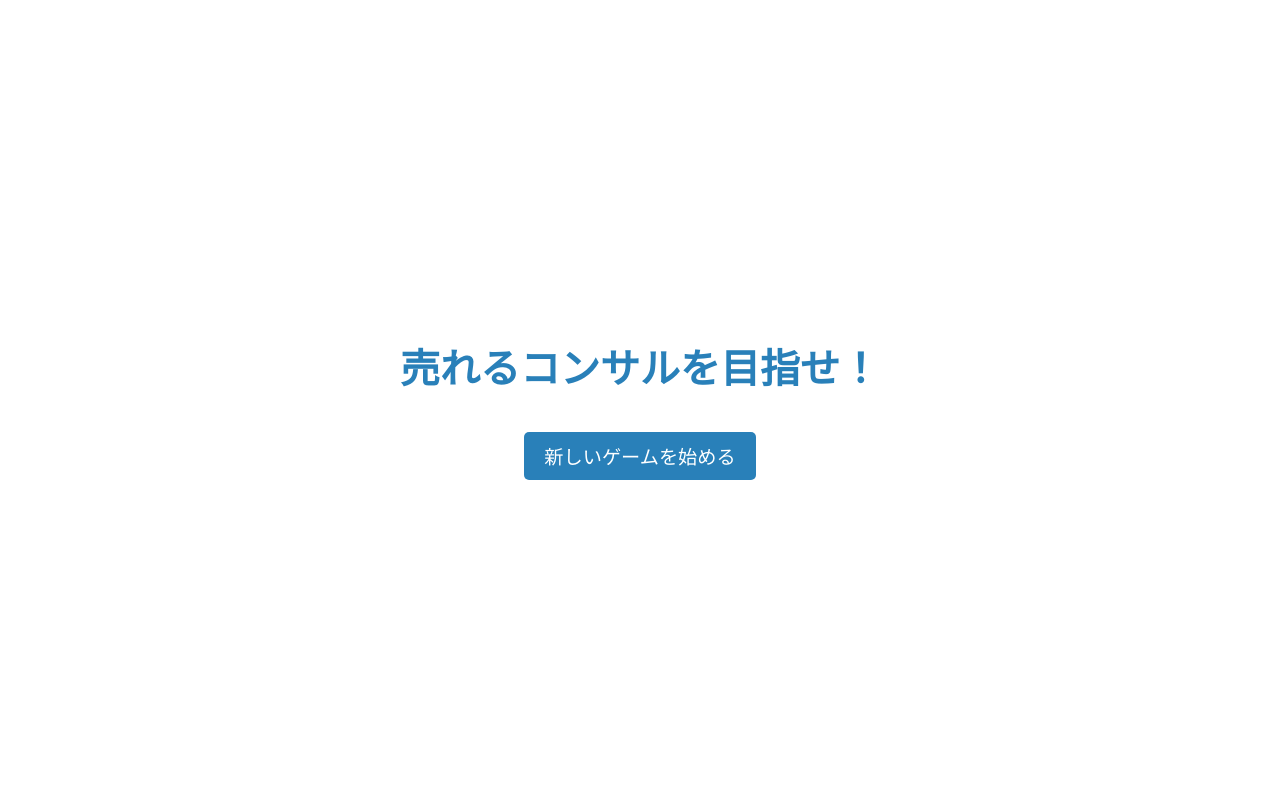
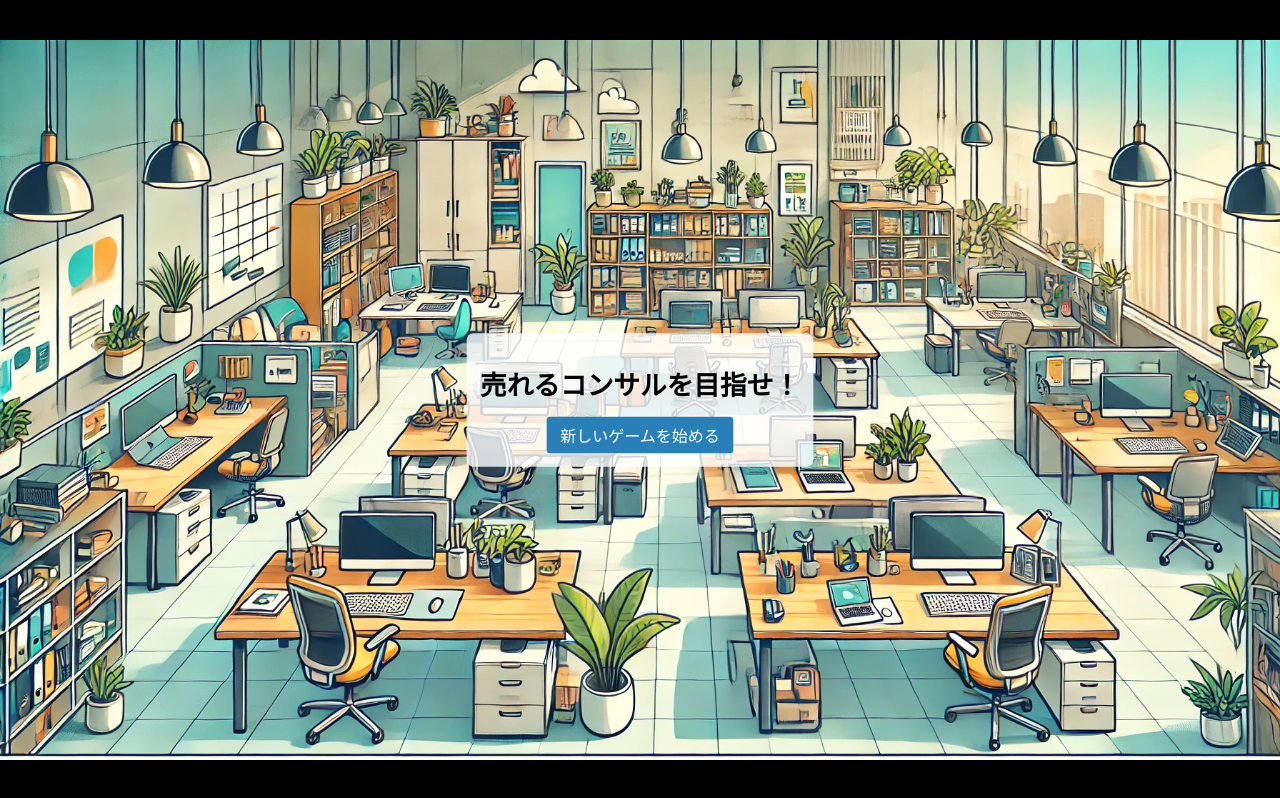
Before and after one commit to TakutoCucci/CGame, a React (Create React App) app: page / in a window 1280 px wide. Built offline with nearby package versions, Linux system fonts and the light colour scheme.

Commit message:
publish branch with scaling template

```diff
--- a/src/App.css
+++ b/src/App.css
@@ -1,60 +1,18 @@
-/* 共通スタイル */
 body {
 	margin: 0;
 	padding: 0;
-	font-family: Arial, sans-serif;
-	background-color: #f9f9f9; /* 全画面で淡いグレー背景 */
-	color: #333; /* 基本文字色は濃いグレー */
+	height: 100vh;
+	width: 100vw;
+	display: flex;
+	justify-content: center;
+	align-items: center;
+	background-color: #333;
+	overflow: hidden;
 }
 
-.App,
-.start-screen,
-.username-input-screen,
-.intro-screen,
-.game-screen {
-	text-align: center;
+.App {
+	position: relative;
+	width: 100%;
+	height: 100%;
+	background-color: transparent;
 }
-
-header,
-.footer,
-.actions button {
-	font-size: 1.2em;
-}
-
-/* ヘッダーとフッターのスタイルを上書きしないように修正 */
-.header,
-.footer {
-	height: 50px;
-	background-color: rgba(51, 51, 51, 0.5); /* 半透明の濃い背景色 */
-	color: white; /* 白い文字でコントラストを確保 */
-	padding: 0; /* パディングをリセット */
-	text-align: center; /* 中央揃え */
-	line-height: 50px; /* 縦の中央揃え */
-	position: fixed;
-	width: 100%;
-	z-index: 10;
-}
-
-.header {
-	top: 0;
-}
-
-.footer {
-	bottom: 0;
-}
-
-/* ボタンの統一スタイル */
-button {
-	background-color: #2980b9; /* 一貫した青色 */
-	color: white;
-	border: none;
-	border-radius: 5px;
-	cursor: pointer;
-	padding: 10px 20px;
-	margin: 10px;
-	transition: background-color 0.3s ease;
-}
-
-button:hover {
-	background-color: #1f5f8b; /* ホバー時の色変化も統一 */
-}
--- a/src/App.js
+++ b/src/App.js
@@ -1,62 +1,12 @@
-import React, { useState, useEffect } from "react";
+import React from "react";
+import GameFrame from "./components/GameFrame";
 import StartScreen from "./components/StartScreen";
-import GameScreen from "./components/GameScreen";
-import IntroScreen from "./components/IntroScreen";
-import UsernameInputScreen from "./components/UsernameInputScreen";
-import "./App.css";
 
 function App() {
-	const [gameState, setGameState] = useState("start"); // 'start', 'inputUsername', 'intro', 'playing'
-	const [savedGame, setSavedGame] = useState(null);
-	const [username, setUsername] = useState("");
-
-	useEffect(() => {
-		const savedData = localStorage.getItem("savedGameData");
-		if (savedData) {
-			setSavedGame(JSON.parse(savedData));
-		} else {
-			setSavedGame(null);
-		}
-	}, [gameState]);
-
-	const handleStartNewGame = () => {
-		setUsername("");
-		setGameState("inputUsername");
-	};
-
-	const handleUsernameSubmit = (name) => {
-		setUsername(name);
-		setGameState("intro"); // ユーザー名入力後にイントロ画面へ
-	};
-
-	const handleProceedFromIntro = () => {
-		setGameState("playing"); // イントロ終了後にゲーム画面へ
-	};
-
-	const handleSaveAndExit = (playerState, gameTime) => {
-		const gameData = {
-			playerState,
-			gameTime,
-			username
-		};
-		localStorage.setItem("savedGameData", JSON.stringify(gameData));
-		setGameState("start");
-	};
-
-	const handleContinueGame = () => {
-		if (savedGame) {
-			setUsername(savedGame.username);
-			setGameState("playing");
-		}
-	};
-
 	return (
-		<div className="App">
-			{gameState === "start" && <StartScreen onStartNewGame={handleStartNewGame} onContinueGame={handleContinueGame} hasSavedGame={savedGame !== null} />}
-			{gameState === "inputUsername" && <UsernameInputScreen onSubmit={handleUsernameSubmit} />}
-			{gameState === "intro" && <IntroScreen onProceed={handleProceedFromIntro} />}
-			{gameState === "playing" && <GameScreen username={username} onSaveAndExit={handleSaveAndExit} savedGame={savedGame} />}
-		</div>
+		<GameFrame>
+			<StartScreen />
+		</GameFrame>
 	);
 }
 
--- /dev/null
+++ b/src/components/GameFrame.css
@@ -0,0 +1,20 @@
+body {
+	margin: 0;
+	padding: 0;
+	height: 100vh;
+	width: 100vw;
+	background-color: #000000;
+	overflow: hidden;
+}
+
+.game-frame-wrapper {
+	background-color: transparent;
+	/*border: 2px solid red;  フレーム確認用 */
+}
+
+.game-frame-content {
+	width: 100%;
+	height: 100%;
+	position: relative;
+	background-color: transparent;
+}
--- /dev/null
+++ b/src/components/GameFrame.js
@@ -0,0 +1,54 @@
+import React, { useState, useEffect } from "react";
+import "./GameFrame.css";
+
+function GameFrame({ children }) {
+	const [scale, setScale] = useState(1);
+	const [offsetX, setOffsetX] = useState(0);
+	const [offsetY, setOffsetY] = useState(0);
+
+	useEffect(() => {
+		const handleResize = () => {
+			const windowWidth = window.innerWidth;
+			const windowHeight = window.innerHeight;
+
+			const frameWidth = 1920;
+			const frameHeight = 1080;
+
+			// スケールの計算
+			const scaleWidth = windowWidth / frameWidth;
+			const scaleHeight = windowHeight / frameHeight;
+			const newScale = Math.min(scaleWidth, scaleHeight);
+
+			// フレームを中央に配置
+			const newOffsetX = (windowWidth - frameWidth * newScale) / 2;
+			const newOffsetY = (windowHeight - frameHeight * newScale) / 2;
+
+			setScale(newScale);
+			setOffsetX(newOffsetX);
+			setOffsetY(newOffsetY);
+		};
+
+		handleResize();
+		window.addEventListener("resize", handleResize);
+
+		return () => window.removeEventListener("resize", handleResize);
+	}, []);
+
+	return (
+		<div
+			className="game-frame-wrapper"
+			style={{
+				transform: `translate(${offsetX}px, ${offsetY}px) scale(${scale})`,
+				width: "1920px",
+				height: "1080px",
+				position: "absolute",
+				top: 0,
+				left: 0,
+				transformOrigin: "top left"
+			}}>
+			<div className="game-frame-content">{children}</div>
+		</div>
+	);
+}
+
+export default GameFrame;
--- a/src/components/StartScreen.css
+++ b/src/components/StartScreen.css
@@ -1,23 +1,35 @@
 .start-screen {
+	display: flex;
+	justify-content: center;
+	align-items: center;
+	width: 100%;
+	height: 100%;
+	background-image: url("../assets/background/background_office.webp"); /* 画像のパスを指定 */
+	background-size: cover; /* 画像をウィンドウサイズにフィットさせる */
+	background-position: center; /* 中央に画像を配置 */
+	background-repeat: no-repeat; /* 画像を繰り返さない */
+}
+
+.content {
 	display: flex;
 	flex-direction: column;
 	align-items: center;
 	justify-content: center;
-	height: 100vh;
-	background-color: #ffffff; /* シンプルな白背景 */
-	color: #333; /* 濃いグレーの文字色 */
+	text-align: center;
+	background-color: rgba(255, 255, 255, 0.8); /* 半透明の白背景でコンテンツを見やすく */
+	padding: 20px;
+	border-radius: 10px;
 }
 
-.start-screen h1 {
-	font-size: 2.5em;
-	color: #2980b9; /* 統一した青色でタイトルを強調 */
+h1 {
+	font-size: 2.5rem;
+	margin-bottom: 20px;
 }
 
-.start-screen button {
+.start-button {
 	padding: 10px 20px;
-	margin: 10px;
-	font-size: 1.2em;
-	background-color: #2980b9; /* 青い背景のボタン */
+	font-size: 1.5rem;
+	background-color: #2980b9;
 	color: white;
 	border: none;
 	border-radius: 5px;
@@ -25,6 +37,6 @@
 	transition: background-color 0.3s ease;
 }
 
-.start-screen button:hover {
-	background-color: #1f5f8b; /* ホバー時に少し暗くする */
+.start-button:hover {
+	background-color: #1f5f8b;
 }
--- a/src/components/StartScreen.js
+++ b/src/components/StartScreen.js
@@ -1,12 +1,15 @@
 import React from "react";
 import "./StartScreen.css";
 
-function StartScreen({ onStartNewGame, onContinueGame, hasSavedGame }) {
+function StartScreen({ onStartNewGame }) {
 	return (
 		<div className="start-screen">
-			<h1>売れるコンサルを目指せ！</h1>
-			<button onClick={onStartNewGame}>新しいゲームを始める</button>
-			{hasSavedGame && <button onClick={onContinueGame}>前回の続きから</button>}
+			<div className="content">
+				<h1>売れるコンサルを目指せ！</h1>
+				<button onClick={onStartNewGame} className="start-button">
+					新しいゲームを始める
+				</button>
+			</div>
 		</div>
 	);
 }
```
